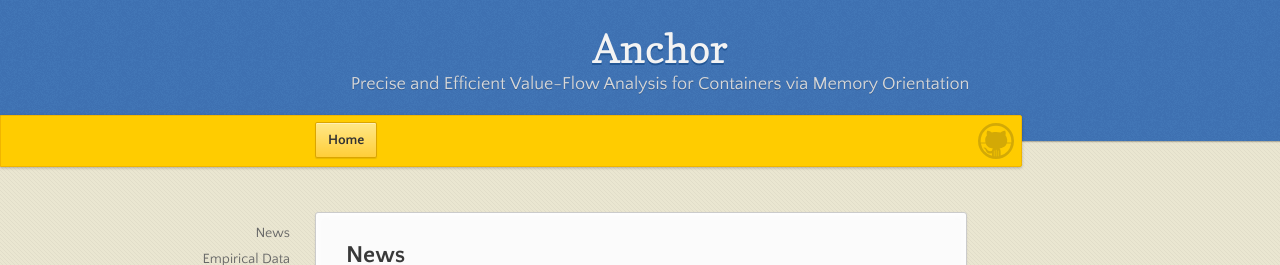
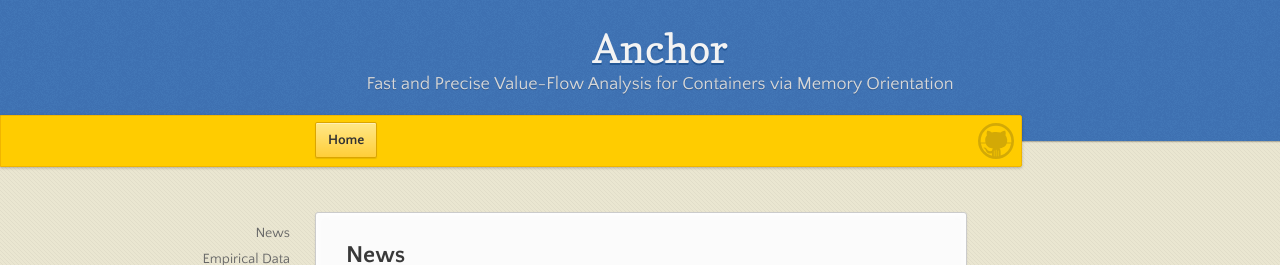
Before and after one commit to containerAnalyzer/containerAnalyzer.GitHub.io, a Jekyll site: the page built from index.md, in a window 1280 px wide. Shown: the top 265 px of the page. Built offline with Jekyll 4.4.1, drawn with Linux system fonts in a browser that asks for light colours.

Commit message:
Update _config.yml

```diff
--- a/_config.yml
+++ b/_config.yml
@@ -15,7 +15,7 @@
 # in the templates via {{ site.myvariable }}.
 title: Anchor
 email: container.analyzer@gmail.com
-description: "Precise and Efficient Value-Flow Analysis for Containers via Memory Orientation"
+description: "Fast and Precise Value-Flow Analysis for Containers via Memory Orientation"
 baseurl: "" # the subpath of your site, e.g. /blog
 url: "" # the base hostname & protocol for your site, e.g. http://example.com
 twitter_username: jekyllrb
```
